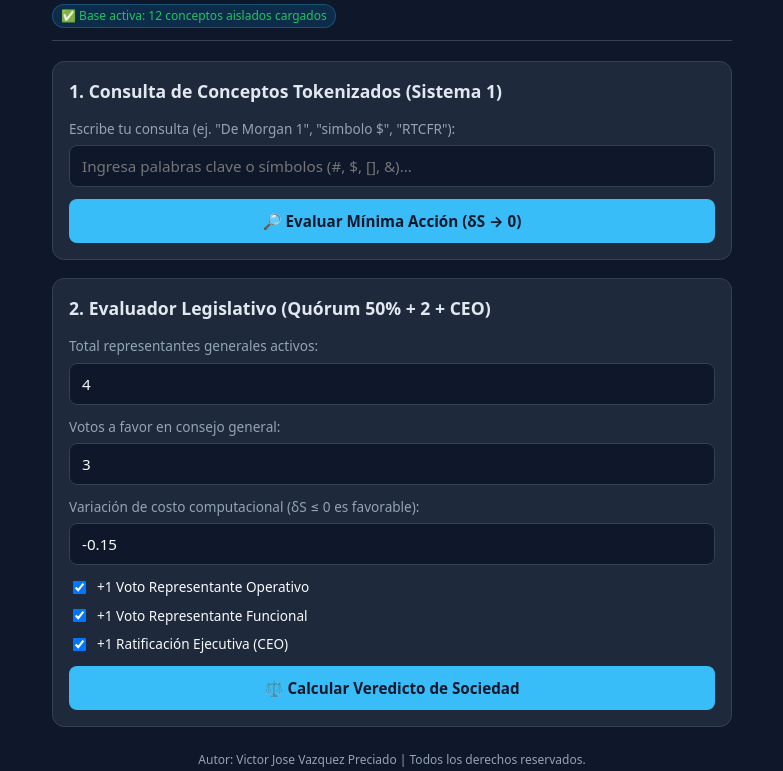
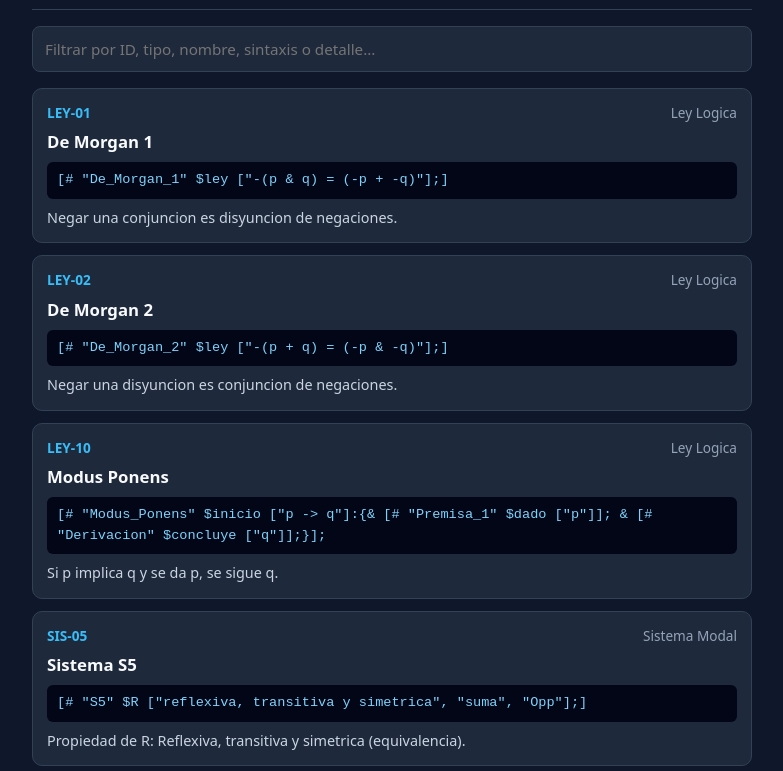
Before and after one commit to victorv280598-hash/base_cognitiva_tokenizada, a plain HTML site: page Index.html in a window 1280 px wide. Shown: the part 75-846 px from the top of the page, without its empty margins (248-1031 px from the left). Drawn offline with Linux system fonts and the light colour scheme.

Commit message:
Update Index.html

```diff
--- a/Index.html
+++ b/Index.html
@@ -3,10 +3,10 @@
 <head>
   <meta charset="UTF-8">
   <meta name="viewport" content="width=device-width, initial-scale=1.0">
-  <title>Sistema Cognitivo LLM — Núcleo de Mínima Acción</title>
+  <title>Base Cognitiva Tokenizada</title>
   <style>
     /* =========================================================================
-       ESTILOS LIGEROS (CSS PURO - SIN DEPENDENCIAS EXTERNAS)
+       ESTILOS MINIMALISTAS (CSS PURO - SIN DEPENDENCIAS EXTERNAS)
        ========================================================================= */
     :root {
       --bg: #0f172a;
@@ -14,9 +14,6 @@
       --text: #f8fafc;
       --muted: #94a3b8;
       --accent: #38bdf8;
-      --success: #22c55e;
-      --warning: #f59e0b;
-      --danger: #ef4444;
       --border: #334155;
     }
 
@@ -28,86 +25,63 @@
       padding: 16px;
       line-height: 1.5;
     }
-    .container { max-width: 680px; margin: 0 auto; }
+    .container { max-width: 720px; margin: 0 auto; }
     header {
       border-bottom: 1px solid var(--border);
       padding-bottom: 12px;
-      margin-bottom: 20px;
+      margin-bottom: 16px;
     }
-    h1 { font-size: 1.35rem; margin: 0 0 4px 0; color: var(--accent); }
-    .subtitle { font-size: 0.85rem; color: var(--muted); }
-    .badge {
-      display: inline-block;
-      background: #0284c733;
-      color: var(--accent);
-      padding: 2px 8px;
-      border-radius: 12px;
-      font-size: 0.75rem;
-      margin-top: 6px;
-      border: 1px solid #38bdf844;
+    h1 { font-size: 1.3rem; margin: 0 0 4px 0; color: var(--accent); }
+    .meta-info { font-size: 0.85rem; color: var(--muted); }
+    .search-box {
+      width: 100%;
+      padding: 12px;
+      border-radius: 8px;
+      border: 1px solid var(--border);
+      background: var(--card);
+      color: var(--text);
+      font-size: 0.95rem;
+      margin-bottom: 16px;
     }
-    .card {
+    .item-card {
       background: var(--card);
       border: 1px solid var(--border);
-      border-radius: 12px;
-      padding: 16px;
-      margin-bottom: 18px;
-    }
-    h2 { font-size: 1.1rem; margin-top: 0; color: #e2e8f0; }
-    label { display: block; font-size: 0.85rem; color: var(--muted); margin-bottom: 6px; }
-    input[type="text"], input[type="number"] {
-      width: 100%;
-      padding: 10px 12px;
-      border-radius: 8px;
-      border: 1px solid var(--border);
-      background: #0f172a;
-      color: var(--text);
-      font-size: 0.95rem;
+      border-radius: 10px;
+      padding: 14px;
       margin-bottom: 12px;
     }
-    button {
-      width: 100%;
-      padding: 12px;
-      border: none;
-      border-radius: 8px;
-      background: var(--accent);
-      color: #0f172a;
+    .item-header {
+      display: flex;
+      justify-content: space-between;
+      align-items: center;
+      margin-bottom: 6px;
+      font-size: 0.85rem;
+      color: var(--muted);
+    }
+    .item-id {
       font-weight: 700;
-      font-size: 0.95rem;
-      cursor: pointer;
+      color: var(--accent);
     }
-    button:active { opacity: 0.85; }
-    .result-box {
-      margin-top: 14px;
-      padding: 12px;
-      border-radius: 8px;
-      background: #0f172a;
-      border-left: 4px solid var(--accent);
-      font-size: 0.9rem;
-      display: none;
+    .item-title {
+      font-size: 1.05rem;
+      font-weight: 600;
+      margin: 0 0 6px 0;
+      color: var(--text);
     }
-    .syntax-code {
+    .syntax-block {
       display: block;
       background: #020617;
-      padding: 8px;
+      padding: 8px 10px;
       border-radius: 6px;
       font-family: monospace;
+      font-size: 0.85rem;
       color: #7dd3fc;
       margin: 8px 0;
       overflow-x: auto;
     }
-    .checkbox-group {
-      display: flex;
-      flex-direction: column;
-      gap: 8px;
-      margin-bottom: 12px;
+    .item-detail {
       font-size: 0.9rem;
-    }
-    .checkbox-group label {
-      display: flex;
-      align-items: center;
-      gap: 8px;
-      color: var(--text);
+      color: #cbd5e1;
       margin: 0;
     }
     footer {
@@ -115,183 +89,116 @@
       font-size: 0.75rem;
       color: var(--muted);
       margin-top: 24px;
+      padding-top: 12px;
+      border-top: 1px solid var(--border);
     }
   </style>
 </head>
 <body>
   <div class="container">
     <header>
-      <h1>🧠 Sistema Cognitivo LLM</h1>
-      <div class="subtitle">Núcleo Aislado de Mínima Acción (δ ∫ e^(i/ħ S) Dx = 0)</div>
-      <div id="estado-conexion" class="badge">🔄 Conectando con base aislada...</div>
+      <h1 id="titulo-proyecto">base_cognitiva_tokenizada</h1>
+      <div id="estado-carga" class="meta-info">Cargando datos desde GitHub...</div>
     </header>
 
-    <!-- MÓDULO 1: BUSCADOR DE MÍNIMA ACCIÓN -->
-    <section class="card">
-      <h2>1. Consulta de Conceptos Tokenizados (Sistema 1)</h2>
-      <label for="input-consulta">Escribe tu consulta (ej. "De Morgan 1", "simbolo $", "RTCFR"):</label>
-      <input type="text" id="input-consulta" placeholder="Ingresa palabras clave o símbolos (#, $, [], &)...">
-      <button onclick="ejecutarConsulta()">🔎 Evaluar Mínima Acción (δS → 0)</button>
-      <div id="resultado-consulta" class="result-box"></div>
-    </section>
+    <!-- Filtro de texto directo sobre los registros del JSON -->
+    <input
+      type="text"
+      id="filtro-texto"
+      class="search-box"
+      placeholder="Filtrar por ID, tipo, nombre, sintaxis o detalle..."
+      oninput="filtrarRegistros()"
+    >
 
-    <!-- MÓDULO 2: EVALUADOR DE CONSENSO DE LA SOCIEDAD (50% + 2) -->
-    <section class="card">
-      <h2>2. Evaluador Legislativo (Quórum 50% + 2 + CEO)</h2>
-      <label for="rep-total">Total representantes generales activos:</label>
-      <input type="number" id="rep-total" value="4" min="0">
-
-      <label for="rep-favor">Votos a favor en consejo general:</label>
-      <input type="number" id="rep-favor" value="3" min="0">
-
-      <label for="delta-s">Variación de costo computacional (δS &le; 0 es favorable):</label>
-      <input type="number" id="delta-s" value="-0.15" step="0.05">
-
-      <div class="checkbox-group">
-        <label><input type="checkbox" id="voto-operativo" checked> +1 Voto Representante Operativo</label>
-        <label><input type="checkbox" id="voto-funcional" checked> +1 Voto Representante Funcional</label>
-        <label><input type="checkbox" id="voto-ceo" checked> +1 Ratificación Ejecutiva (CEO)</label>
-      </div>
-
-      <button onclick="evaluarConsenso()">⚖️ Calcular Veredicto de Sociedad</button>
-      <div id="resultado-consenso" class="result-box"></div>
-    </section>
+    <!-- Contenedor donde se renderizan los registros tal como están en el JSON -->
+    <main id="lista-registros"></main>
 
     <footer>
-      Autor: Victor Jose Vazquez Preciado | Todos los derechos reservados.<br>
-      Ejecución 100% local en navegador (Cero costo de servidor).
+      Autor: Victor Jose Vazquez Preciado | Todos los derechos reservados.
     </footer>
   </div>
 
   <script>
     /* =========================================================================
-       PARÁMETROS AJUSTABLES DEL SISTEMA
+       1. PARÁMETRO DE CONEXIÓN AL REPOSITORIO
        ========================================================================= */
     const URL_JSON_GITHUB = "https://raw.githubusercontent.com/victorv280598-hash/base_cognitiva_tokenizada/main/base_cognitiva_tokenizada.json";
-    const UMBRAL_ENTROPIA = 0.65;
-    const H_BARRA = 1.0;
-    const PATRON_TOKENS = /[\w-]+|[#$&\[\]]/g;
 
-    let baseConceptos = {};
+    // Almacén en memoria de los registros leídos del JSON
+    let registrosOriginales = [];
 
     /* =========================================================================
-       CARGA INICIAL DE LA BASE AISLADA DESDE GITHUB
+       2. LECTURA DIRECTA DEL ARCHIVO JSON
        ========================================================================= */
-    async function inicializarSistema() {
-      const badge = document.getElementById("estado-conexion");
+    async function cargarDatos() {
+      const estado = document.getElementById("estado-carga");
       try {
         const respuesta = await fetch(URL_JSON_GITHUB);
-        if (!respuesta.ok) throw new Error("HTTP " + respuesta.status);
+        if (!respuesta.ok) throw new Error("Error HTTP " + respuesta.status);
+
         const datos = await respuesta.json();
-        baseConceptos = datos.conceptos_aislados || {};
-        const total = Object.keys(baseConceptos).length;
-        badge.textContent = `✅ Base activa: ${total} conceptos aislados cargados`;
-        badge.style.color = "#22c55e";
+        const conceptos = datos.conceptos_aislados || {};
+
+        // Convertimos el objeto JSON en una lista ordenada de registros sin alterar sus campos
+        registrosOriginales = Object.entries(conceptos).map(([id, contenido]) => ({
+          id: id,
+          tipo: contenido.tipo || "",
+          nombre: contenido.nombre || "",
+          sintaxis: contenido.sintaxis || "",
+          detalle: contenido.detalle || ""
+        }));
+
+        estado.textContent = `Registros cargados: ${registrosOriginales.length}`;
+        renderizarRegistros(registrosOriginales);
       } catch (error) {
-        badge.textContent = "⚠️ Error al leer JSON (verifica que el repo sea público)";
-        badge.style.color = "#ef4444";
+        estado.textContent = "No se pudo cargar base_cognitiva_tokenizada.json. Verifica que el repositorio sea público.";
       }
     }
 
     /* =========================================================================
-       LÓGICA 1: TOKENIZACIÓN, INTERSECCIÓN (A ∩ B) Y MÍNIMA ACCIÓN
+       3. RENDERIZADO Y FILTRO DE TEXTO SIMPLE
        ========================================================================= */
-    function ejecutarConsulta() {
-      const texto = document.getElementById("input-consulta").value.trim();
-      const caja = document.getElementById("resultado-consulta");
-      caja.style.display = "block";
+    function renderizarRegistros(lista) {
+      const contenedor = document.getElementById("lista-registros");
 
-      // Control Inhibitorio
-      const tokensExtraidos = texto.toLowerCase().match(PATRON_TOKENS);
-      if (!tokensExtraidos) {
-        caja.style.borderLeftColor = "var(--danger)";
-        caja.innerHTML = "<strong>🛑 INHIBIDO:</strong> Entrada vacía o sin tokens válidos.";
+      if (lista.length === 0) {
+        contenedor.innerHTML = '<div class="meta-info">No hay registros que coincidan con el filtro.</div>';
         return;
       }
 
-      const tokensUsuario = new Set(tokensExtraidos);
-      let candidatos = [];
+      contenedor.innerHTML = lista.map(item => `
+        <article class="item-card">
+          <div class="item-header">
+            <span class="item-id">${item.id}</span>
+            <span>${item.tipo}</span>
+          </div>
+          <h2 class="item-title">${item.nombre}</h2>
+          <code class="syntax-block">${item.sintaxis}</code>
+          <p class="item-detail">${item.detalle}</p>
+        </article>
+      `).join("");
+    }
 
-      // Intersección A ∩ B contra conceptos aislados
-      for (const [id, info] of Object.entries(baseConceptos)) {
-        const tokensConcepto = new Set(info.metricas_tokens.tokens_unicos);
-        let coincidencias = 0;
-        tokensUsuario.forEach(t => { if (tokensConcepto.has(t)) coincidencias++; });
-
-        if (coincidencias > 0) {
-          const relevancia = coincidencias / tokensUsuario.size;
-          const entropia = Number((1.0 - relevancia).toFixed(4));
-          const costo = info.metricas_tokens.cantidad_total;
-          const accionS = Number((costo * (1.0 + entropia)).toFixed(4));
-          const faseReal = Number(Math.cos(accionS / H_BARRA).toFixed(4));
-
-          candidatos.push({
-            id,
-            nombre: info.nombre,
-            tipo: info.tipo,
-            sintaxis: info.sintaxis,
-            detalle: info.detalle,
-            entropia,
-            accionS,
-            faseReal
-          });
-        }
-      }
-
-      if (candidatos.length === 0) {
-        caja.style.borderLeftColor = "var(--warning)";
-        caja.innerHTML = "<strong>⚡ DETENIDO_AHORRO:</strong> Concepto no registrado en memoria aislada. Cero gasto adicional.";
+    function filtrarRegistros() {
+      const termino = document.getElementById("filtro-texto").value.toLowerCase().trim();
+      if (!termino) {
+        renderizarRegistros(registrosOriginales);
         return;
       }
 
-      // Ordenar por menor Acción S (Principio de Mínima Acción)
-      candidatos.sort((a, b) => a.accionS - b.accionS);
-      const ganador = candidatos[0];
-      const optimo = ganador.entropia <= UMBRAL_ENTROPIA;
+      const filtrados = registrosOriginales.filter(item =>
+        item.id.toLowerCase().includes(termino) ||
+        item.tipo.toLowerCase().includes(termino) ||
+        item.nombre.toLowerCase().includes(termino) ||
+        item.sintaxis.toLowerCase().includes(termino) ||
+        item.detalle.toLowerCase().includes(termino)
+      );
 
-      caja.style.borderLeftColor = optimo ? "var(--success)" : "var(--warning)";
-      caja.innerHTML = `
-        <strong>📌 Estado:</strong> ${optimo ? "SISTEMA_1_OPTIMO" : "SISTEMA_1_BAJA_COINCIDENCIA"}<br>
-        <strong>🆔 Concepto:</strong> [${ganador.id}] ${ganador.nombre} (${ganador.tipo})<br>
-        <strong>⚡ Métricas:</strong> Entropía H = ${ganador.entropia} | Acción S = ${ganador.accionS} | Fase = ${ganador.faseReal}
-        <code class="syntax-code">${ganador.sintaxis}</code>
-        <strong>📖 Detalle:</strong> ${ganador.detalle}
-      `;
+      renderizarRegistros(filtrados);
     }
 
-    /* =========================================================================
-       LÓGICA 2: EVALUADOR LEGISLATIVO DE CONSENSO (50% + 2 + CEO)
-       ========================================================================= */
-    function evaluarConsenso() {
-      const totalGen = parseInt(document.getElementById("rep-total").value) || 0;
-      const favorGen = parseInt(document.getElementById("rep-favor").value) || 0;
-      const deltaS = parseFloat(document.getElementById("delta-s").value) || 0;
-
-      const vOp = document.getElementById("voto-operativo").checked;
-      const vFun = document.getElementById("voto-funcional").checked;
-      const vCeo = document.getElementById("voto-ceo").checked;
-
-      const porcentaje = totalGen <= 0 ? 1.0 : (favorGen / totalGen);
-      const cumpleMayoria = porcentaje > 0.50;
-      const impactoFavorable = deltaS <= 0.0;
-      const aprobada = cumpleMayoria && vOp && vFun && vCeo && impactoFavorable;
-
-      const caja = document.getElementById("resultado-consenso");
-      caja.style.display = "block";
-      caja.style.borderLeftColor = aprobada ? "var(--success)" : "var(--danger)";
-
-      caja.innerHTML = `
-        <strong>⚖️ Veredicto:</strong> ${aprobada ? "✅ APROBADA_PARA_MAIN" : "❌ RECHAZADA_O_EN_REVISION"}<br>
-        • Consejo General: ${(porcentaje * 100).toFixed(1)}% (${cumpleMayoria ? "Cumple >50%" : "Insuficiente"})<br>
-        • Pilar Operativo: ${vOp ? "Aprobado (+1)" : "Falta voto"}<br>
-        • Pilar Funcional: ${vFun ? "Aprobado (+1)" : "Falta voto"}<br>
-        • Ratificación CEO: ${vCeo ? "Aprobado" : "Pendiente"}<br>
-        • Impacto Estructural (δS = ${deltaS}): ${impactoFavorable ? "Favorable (≤ 0)" : "Desfavorable (> 0)"}
-      `;
-    }
-
-    // Arrancar automáticamente al abrir la página
-    inicializarSistema();
+    // Iniciar carga al abrir la página
+    cargarDatos();
   </script>
 </body>
 </html>
```
